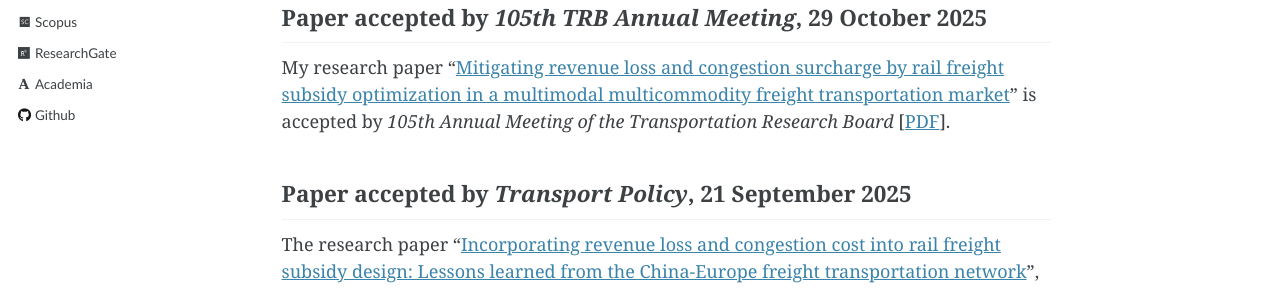
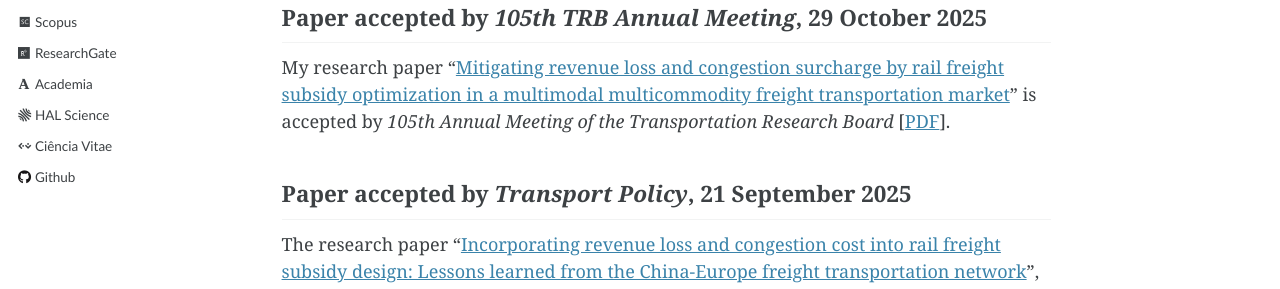
Before and after one commit to RusiWang99/RusiWang99.github.io, a Jekyll site: the page built from _pages/about.md, in a window 1280 px wide. Shown: the part 540-829 px from the top of the page. Built offline with Jekyll 4.4.1, drawn with Linux system fonts in a browser that asks for light colours; some web fonts are replaced.

Commit message:
Update _config.yml

```diff
--- a/_config.yml
+++ b/_config.yml
@@ -42,6 +42,8 @@ author:
   scopus           : "https://www.scopus.com/authid/detail.uri?authorId=57941343300"
   researchgate     : "https://www.researchgate.net/profile/Rusi-Wang-2"
   academia         : "https://tongji.academia.edu/RusiWang"
+  hal              : "https://cv.hal.science/rusi-wang"
+  ciencia-vitae    : "http://www.cienciavitae.pt//4F16-35F8-BA33"
 
   # Repositories and software development
   bitbucket        : # Username - Update with your username on the site
```
